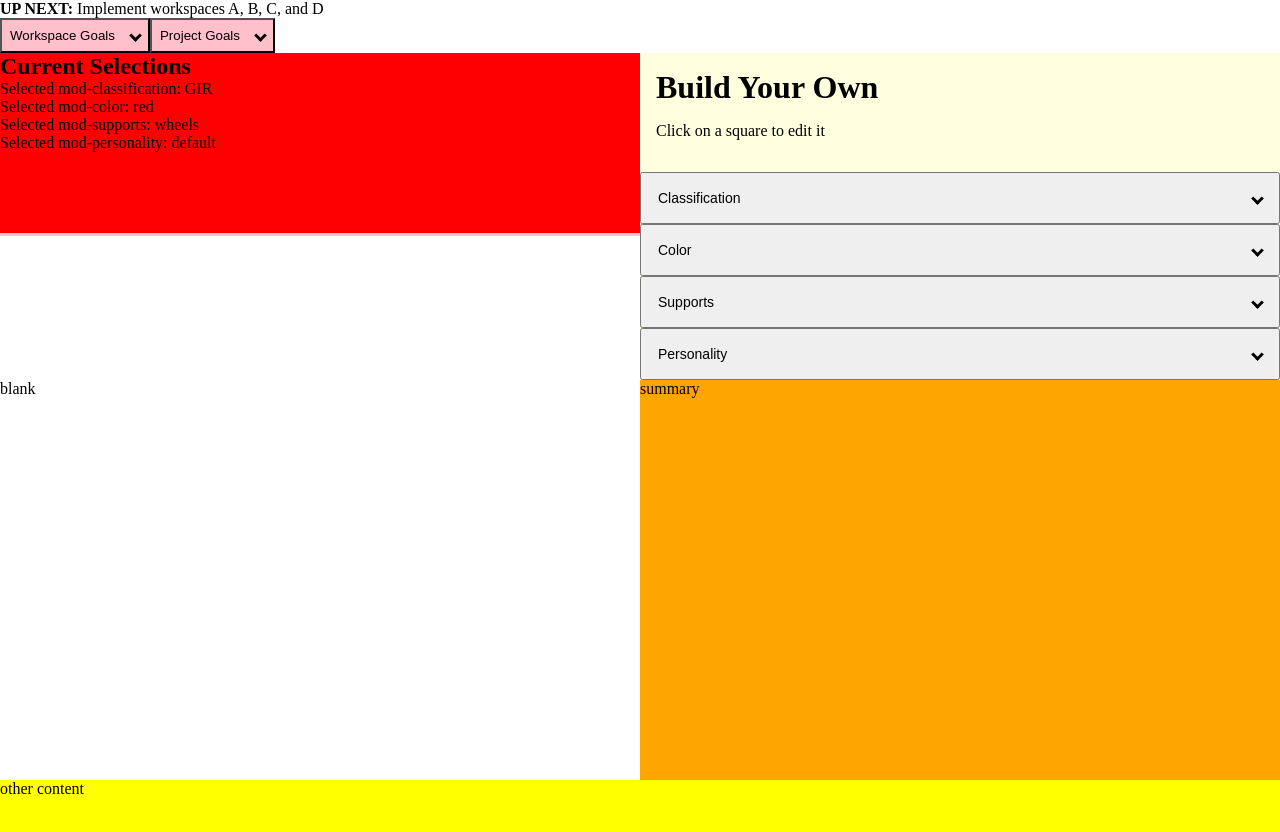
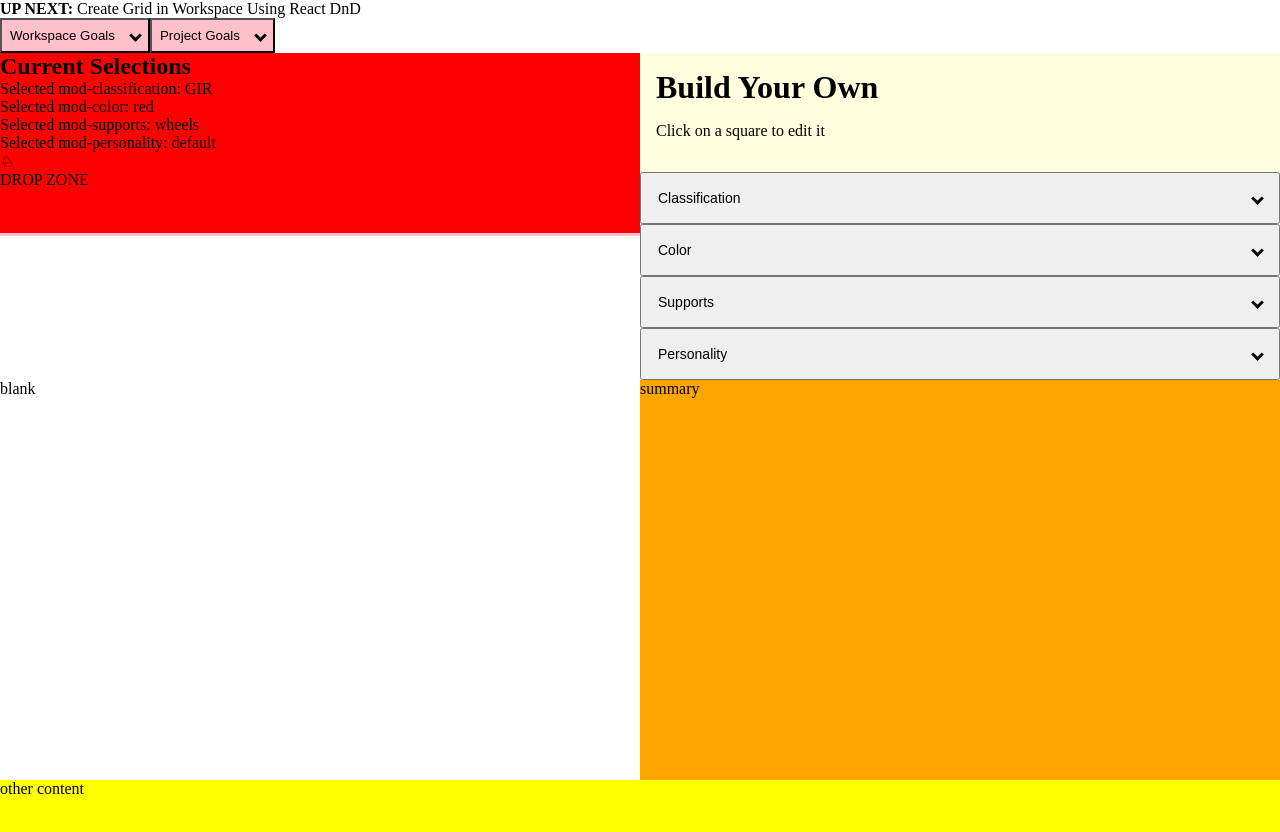
Before and after one commit to KierstenMiller/DnD-product-builder, a Next.js app in the folder next-app-test/: page /build-your-own in a window 1280 px wide. Shown: the top 832 px of the page. Built offline with nearby package versions, Linux system fonts and the light colour scheme.

Commit message:
Blocking in react dnd

```diff
--- a/next-app-test/package.json
+++ b/next-app-test/package.json
@@ -20,6 +20,8 @@
     "next": "13.0.7",
     "normalize.css": "^8.0.1",
     "react": "18.2.0",
+    "react-dnd": "^16.0.1",
+    "react-dnd-html5-backend": "^16.0.1",
     "react-dom": "18.2.0",
     "sass": "^1.56.2",
     "typescript": "4.9.4"
--- a/next-app-test/pages/build-your-own.tsx
+++ b/next-app-test/pages/build-your-own.tsx
@@ -29,7 +29,7 @@ const BuildYourOwn = () => {
                 <meta name="viewport" content="width=device-width, initial-scale=1" />
                 <link rel="icon" href="/favicon.ico" />
             </Head>
-            <span className="mr-medium"><b>UP NEXT:</b> Implement workspaces A, B, C, and D </span>
+            <span className="mr-medium"><b>UP NEXT:</b> Create Grid in Workspace Using React DnD </span>
             <div className="flex a-i-center">
                 <div className="flex">
                     <BasicAccordion
@@ -93,9 +93,7 @@ const BuildYourOwn = () => {
                             <li>what if a display is not provided for modifier</li>
                         </ul>
                     </BasicAccordion>
-
                 </div>
-
             </div>
             <BuildYourOwnPage model={model} modifiers={data.modifiers} />
         </>
--- /dev/null
+++ b/next-app-test/src/Components/DnD/workspace.tsx
@@ -0,0 +1,48 @@
+import { observer } from 'mobx-react-lite'
+import { useDrag, useDrop } from 'react-dnd'
+
+export enum DnDItemTypes {
+    ITEM = "item",
+}
+
+export const Workspace = observer(() => {
+    const [{ isOver, canDrop }, drop] = useDrop(
+        () => ({
+            accept: DnDItemTypes.ITEM,
+            //   canDrop: () => game.canMoveKnight(x, y),
+            //   drop: () => game.moveKnight(x, y),
+            collect: (monitor) => ({
+                isOver: !!monitor.isOver(),
+                canDrop: !!monitor.canDrop(),
+            }),
+        }),
+        [],
+    )
+    const [{ isDragging }, drag, preview] = useDrag(
+        () => ({
+            type: DnDItemTypes.ITEM,
+            collect: (monitor) => ({
+                isDragging: !!monitor.isDragging(),
+            }),
+        }),
+        [],
+    )
+    return (<div>
+        <div
+            ref={drag}
+            style={{
+                opacity: isDragging ? 0.5 : 1,
+            }}
+        >
+            ♘
+        </div>
+        <div
+            ref={drop}>
+            DROP ZONE
+            {isOver && !canDrop && "is over - can't drop"}
+            {!isOver && canDrop && "is not over - can drop"}
+            {isOver && canDrop && "is over - can drop"}
+        </div>
+    </div>
+    )
+})
--- a/next-app-test/src/data/robots/robotOptions.data.ts
+++ b/next-app-test/src/data/robots/robotOptions.data.ts
@@ -2,7 +2,7 @@ export const robotShapeOptions = [
     {
         id: 'GIR',
         label: 'Class G',
-        productId: '1',
+        productId: 1,
         image: 'GIR_default',
         height: 1,
     },
--- a/next-app-test/src/page-components/build-your-own/build-your-own-page.tsx
+++ b/next-app-test/src/page-components/build-your-own/build-your-own-page.tsx
@@ -1,17 +1,25 @@
 import { observer } from 'mobx-react-lite'
+import { HTML5Backend } from 'react-dnd-html5-backend'
+import { DndProvider } from 'react-dnd'
 
 import { BuildYourOwnModel } from '-/page-components/build-your-own/build-your-own-model'
 import { modifiersT } from './build-your-own.util'
 import { Modifiers } from '-/Components/modifier/modifier'
+import { Workspace } from '-/Components/DnD/workspace'
 
 import styles from '#/Home.module.scss'
+
 
 interface BuildYourOwnPageI {
     model: BuildYourOwnModel,
     modifiers: modifiersT,
 }
 
-export const BuildYourOwnPage = observer(({model, modifiers}: BuildYourOwnPageI) => {
+export enum DnDItemTypes {
+    ITEM = "item",
+}
+
+export const BuildYourOwnPage = observer(({ model, modifiers }: BuildYourOwnPageI) => {
     return (<>
         <div className={styles.app}>
             <div className={styles.container}>
@@ -20,6 +28,9 @@ export const BuildYourOwnPage = observer(({model, modifiers}: BuildYourOwnPageI)
                         <div className={styles.image}>
                             <h2>Current Selections</h2>
                             {model.config.map(c => <div key={c.id}>Selected {c.id}: {c.selection}</div>)}
+                            <DndProvider backend={HTML5Backend}>
+                               <Workspace />
+                            </DndProvider>
                         </div>
                     </div>
                     <div className={`${styles.column} ${styles.columnRight} ${styles.isSticky}`}>
@@ -27,7 +38,7 @@ export const BuildYourOwnPage = observer(({model, modifiers}: BuildYourOwnPageI)
                             <h1 className={styles.header}>Build Your Own</h1>
                             <p>Click on a square to edit it</p>
                         </div>
-                            <Modifiers model={model} modifiers={modifiers}/>
+                        <Modifiers model={model} modifiers={modifiers} />
                     </div>
                 </div>
                 <div className={styles.row}>
@@ -39,7 +50,6 @@ export const BuildYourOwnPage = observer(({model, modifiers}: BuildYourOwnPageI)
                             summary
                         </div>
                     </div>
-
                 </div>
                 <div className={styles.otherContent}>
                     other content
```
Also changed, not shown: next-app-test/src/page-components/build-your-own/build-your-own.util.tsx (+5 -3 lines), 1 other file (tests, documents, lock files or other folders). Lines whose indentation alone changed are shown as unchanged.
